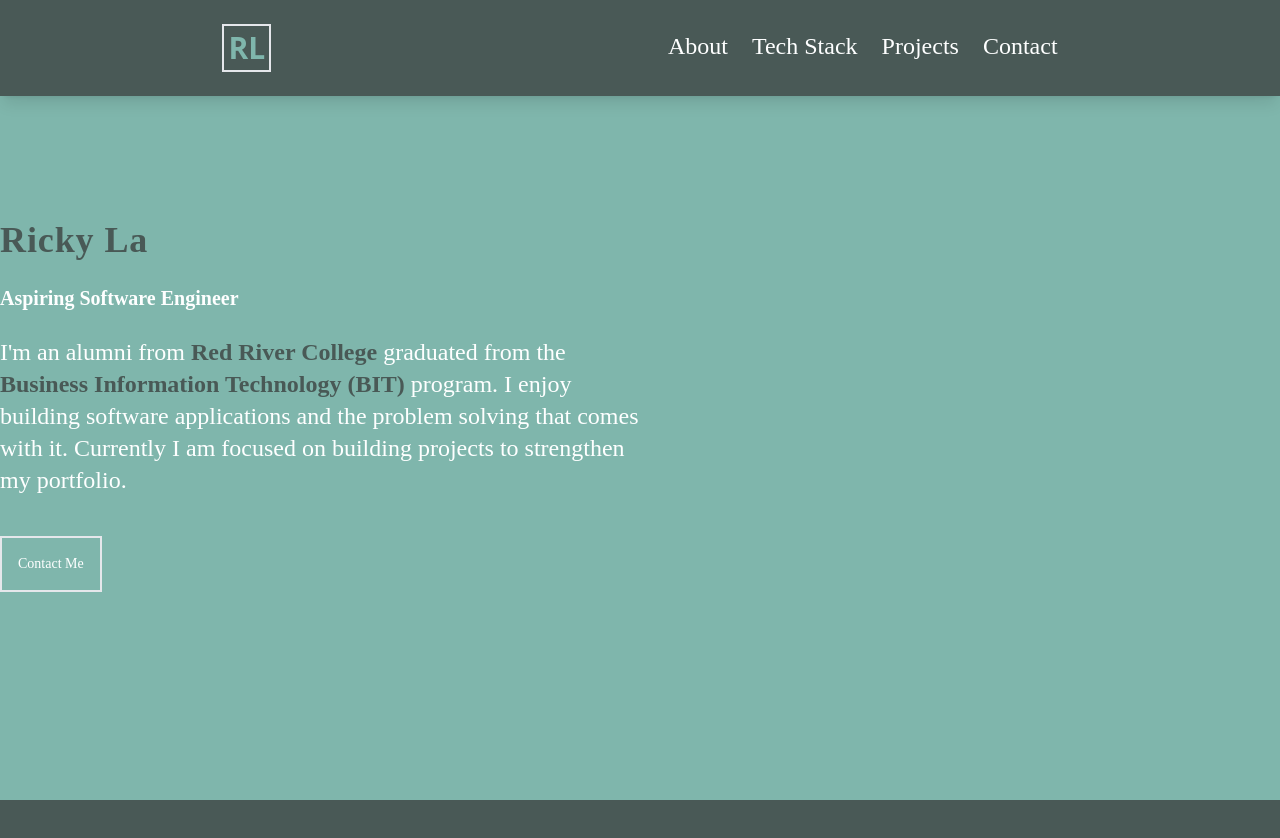
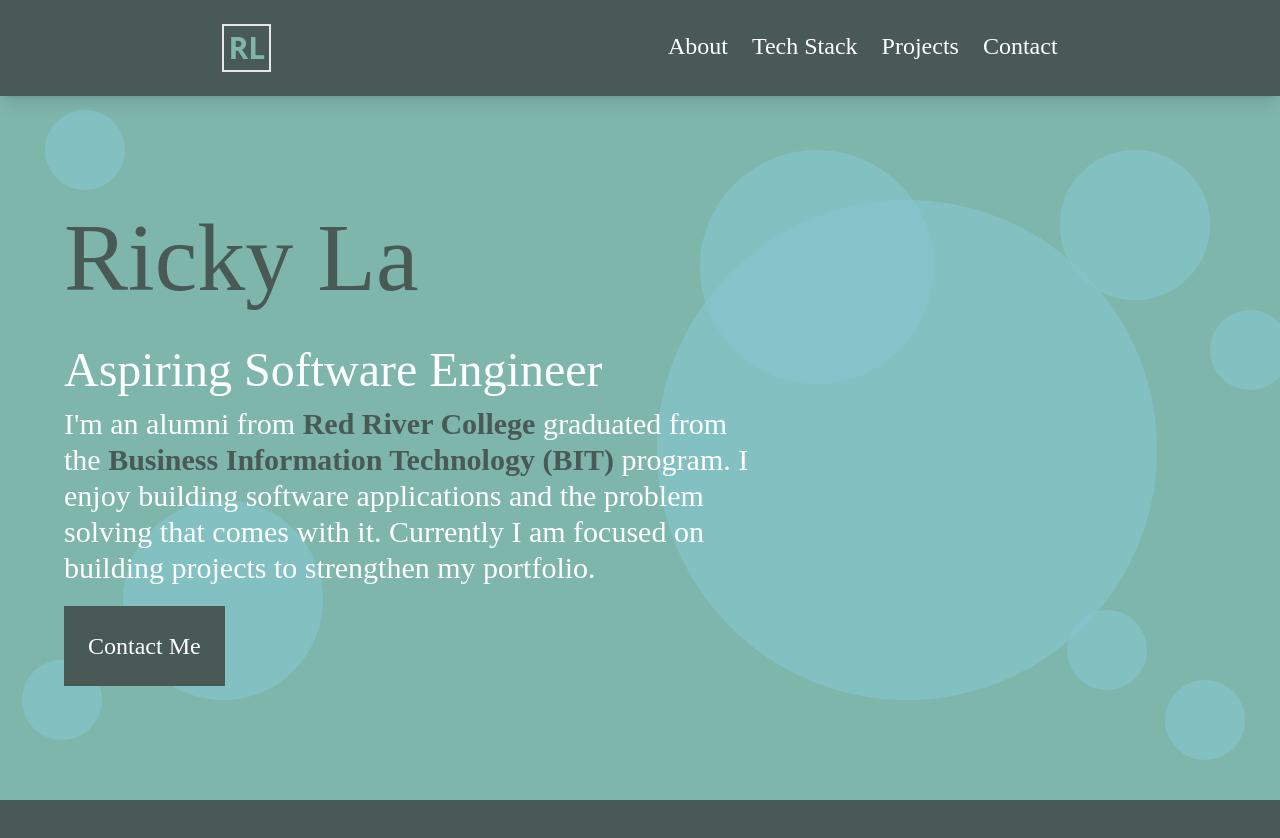
Before and after one commit to Laxunie/portfolio, a React (Create React App) app: page / in a window 1280 px wide. Shown: the top 838 px of the page. Built offline with nearby package versions, Linux system fonts and the light colour scheme; the HTML template or start-up script is replaced by a standard one; a web font is replaced by a local one.

Commit message:
finish hero/about me section

```diff
--- a/public/index.html
+++ b/public/index.html
@@ -5,39 +5,12 @@
     <link rel="icon" href="%PUBLIC_URL%/favicon.ico" />
     <meta name="viewport" content="width=device-width, initial-scale=1" />
     <meta name="theme-color" content="#000000" />
-    <meta
-      name="description"
-      content="Web site created using create-react-app"
-    />
+    <meta name="description" content="Web site created using create-react-app"/>
     <link rel="apple-touch-icon" href="%PUBLIC_URL%/logo192.png" />
-    <!--
-      manifest.json provides metadata used when your web app is installed on a
-      user's mobile device or desktop. See https://developers.google.com/web/fundamentals/web-app-manifest/
-    -->
     <link rel="manifest" href="%PUBLIC_URL%/manifest.json" />
-    <!--
-      Notice the use of %PUBLIC_URL% in the tags above.
-      It will be replaced with the URL of the `public` folder during the build.
-      Only files inside the `public` folder can be referenced from the HTML.
-
-      Unlike "/favicon.ico" or "favicon.ico", "%PUBLIC_URL%/favicon.ico" will
-      work correctly both with client-side routing and a non-root public URL.
-      Learn how to configure a non-root public URL by running `npm run build`.
-    -->
-    <title>React App</title>
+    <title>Ricky La</title>
   </head>
   <body>
-    <noscript>You need to enable JavaScript to run this app.</noscript>
     <div id="root"></div>
-    <!--
-      This HTML file is a template.
-      If you open it directly in the browser, you will see an empty page.
-
-      You can add webfonts, meta tags, or analytics to this file.
-      The build step will place the bundled scripts into the <body> tag.
-
-      To begin the development, run `npm start` or `yarn start`.
-      To create a production bundle, use `npm run build` or `yarn build`.
-    -->
   </body>
 </html>
--- /dev/null
+++ b/src/assets/images.js
@@ -0,0 +1,6 @@
+import blob from './images/blob.svg'
+
+// eslint-disable-next-line import/no-anonymous-default-export
+export default{
+    blob
+}
--- /dev/null
+++ b/src/assets/index.js
@@ -0,0 +1,3 @@
+import images from './images';
+
+export { images };
--- a/src/components/header.jsx
+++ b/src/components/header.jsx
@@ -1,20 +1,56 @@
 import React from 'react'
+import {images} from '../assets'
 import { useEffect } from 'react';
 
 const Header = () => {
+  useEffect(() => {
+    document.addEventListener("mousemove", parallax);
+
+    function parallax(e){
+      document.querySelectorAll(".object").forEach(function(move) {
+        var moving_value = move.getAttribute("data-value");
+        var x = e.clientX * moving_value/100;
+        var y = e.clientY * moving_value/100;
+        move.style.transform = "translateX(" + x + "px) translateY(" + y + "px)";
+        console.log(move.getAttribute("transform-value"))
+      })
+    }
+  })
+
   return (
-    <header className='bg-accent'>
-      <div className='flex flex-col min-w-[400px] h-screen justify-center mx-auto py-[100px] flex-wrap'>
-        <h1 className='text-primary text-4xl font-bold primary-text tracking-wide py-3'>Ricky La</h1>
-        <p className='secondary-text font-bold text-xl text-text py-3'>Aspiring Software Engineer</p>
-        <p className='max-w-[650px] text-text secondary-text break-words text-2xl pt-3'>I'm an alumni from <a href="https://www.rrc.ca/"
-        className='text-primary font-bold links-anim h-[25px] inline-block links-anim-colour1'>
-        Red River College</a> graduated from the <br/>
-        <a href="https://catalogue.rrc.ca/Programs/WPG/Fulltime/BUSGF-DP" className='text-primary font-bold links-anim inline-block h-[25px] links-anim-colour1'>
-        Business Information Technology (BIT)</a> program. I enjoy building software
-        applications and the problem solving that comes with it. Currently I am focused on building projects to strengthen my portfolio.</p>
-        <div>
-          <button className='flex border-2 items-center secondary-text p-4 mt-10'><a href="something" className='text-sm text-text'>Contact Me</a></button>
+    <header className='relative bg-accent flex justify-center items-center overflow-hidden'>
+      <svg height="100" width="400" className='xl:block hidden absolute top-[100px] left-[35px] object opacity-[0.7]' data-value="-2" transform-value={Math.random()}>
+        <circle width="59px" cx="50" cy="50" r="40" stroke-width="3" fill="#85C5CC" />
+      </svg>
+      <svg height="100" width="100" className='md:block hidden absolute bottom-[30px] right-[25px] object opacity-[0.7]' data-value="4" transform-value={Math.random()}>
+        <circle className="" cx="50" cy="50" r="40" stroke-width="3" fill="#85C5CC" />
+      </svg>
+      <svg height="100" width="100" className='md:block  hidden absolute top-[300px] right-[-20px] object opacity-[0.7]' data-value="-6" transform-value={Math.random()}>
+        <circle className="" cx="50" cy="50" r="40" stroke-width="3" fill="#85C5CC" />
+      </svg>
+      <svg height="100" width="100" className='md:block hidden absolute bottom-[50px] left-[12px] object opacity-[0.7]' data-value="-6" transform-value={Math.random()}>
+        <circle className="" cx="50" cy="50" r="40" stroke-width="3" fill="#85C5CC" />
+      </svg>
+      <svg height="100" width="100" className='md:block hidden absolute bottom-[100px] right-[123px] object opacity-[0.7]' data-value="-6" transform-value={Math.random()}>
+        <circle className="" cx="50" cy="50" r="40" stroke-width="3" fill="#85C5CC" />
+      </svg>
+      <div className='md:block hidden absolute top-[150px] left-[700px] w-[234px] h-[234px] bg-[#85C5CC] object opacity-[0.7] border-2 rounded-[50%] border-[#85C5CC]' data-value="9"></div>
+      <div className='md:block hidden absolute top-[150px] right-[70px] w-[150px] h-[150px] bg-[#85C5CC] object opacity-[0.7] border-2 rounded-[50%] border-[#85C5CC]' data-value="2"></div>
+      <div className='md:block hidden absolute bottom-[100px] right-[123px] w-[500px] h-[500px] bg-[#85C5CC] object opacity-[0.7] border-2 rounded-[50%] border-[#85C5CC]' data-value="-6"/>
+      <div className='md:block hidden absolute bottom-[100px] left-[123px] w-[200px] h-[200px] bg-[#85C5CC] object opacity-[0.7] border-2 rounded-[50%] border-[#85C5CC]' data-value="9"></div>
+      <div className='xl:w-[1200px] md:w-[600px] flex w-[1000px] h-screen items-center mx-auto pt-[96px] px-6 z-[1]'>
+        <div className='xl:w-[700px]'>
+          <h1 className='md:text-8xl text-primary primary-text text-5xl'>Ricky La</h1>
+          <p className='md:text-5xl text-text secondary-text text-3xl pt-10'>Aspiring Software Engineer</p>
+          <p className='md:text-3xl text-text secondary-text pt-3'>I'm an alumni from <a href="https://www.rrc.ca/"
+          className='primary-text text-primary font-bold links-anim h-[25px] inline-block links-anim-colour1'>
+          Red River College</a> graduated from the{" "}
+          <a href="https://catalogue.rrc.ca/Programs/WPG/Fulltime/BUSGF-DP" className='primary-text text-primary font-bold links-anim h-[25px] links-anim-colour1'>
+          Business Information Technology (BIT) </a> program. I enjoy building software
+          applications and the problem solving that comes with it. Currently I am focused on building projects to strengthen my portfolio.</p>
+          <div className='flex items-center secondary-text mt-5'>
+            <button className='md:p-6 p-4 bg-primary'><a href="something" className='md:text-2xl text-sm text-text'>Contact Me</a></button>
+          </div>
         </div>
       </div>
     </header>
--- a/src/components/navbar.jsx
+++ b/src/components/navbar.jsx
@@ -1,5 +1,4 @@
 import React, {useEffect, useState} from 'react'
-import {AiOutlineMenu} from 'react-icons/ai'
 import AOS from 'aos';
 import { Sling as Hamburger } from 'hamburger-react'
 
@@ -20,7 +19,7 @@ const Navbar = () => {
   }
 
   return (
-    <nav className='sm:justify-around flex items-center display-none justify-between  fixed backdrop-blur w-full p-6 bg-primary shadow-lg'>
+    <nav className='sm:justify-around flex items-center display-none justify-between  fixed backdrop-blur w-full p-6 bg-primary shadow-lg z-[2]'>
       <h1 className='text-3xl font-bold text-accent border-2 hover:bg-text duration-200 p-1 cursor-pointer z-[-1]'>RL</h1>
       <div className='sm:flex hidden'>
         <ul className='flex gap-6 items-center text-text text-2xl secondary-text'>
@@ -31,7 +30,7 @@ const Navbar = () => {
         </ul>
       </div>
       <div className='sm:hidden flex'>
-        <Hamburger onToggle={(e) => hamburgerClick()} toggled={isOpen} toggle={setOpen} direction="left" color='#7FB6AC'/>
+        <Hamburger onToggle={() => hamburgerClick()} toggled={isOpen} toggle={setOpen} direction="left" color='#7FB6AC'/>
         <div id='hamburger' className='fixed right-0 top-0 bg-primary w-[0px] h-screen z-[-1] duration-200'>
             <ul className='flex flex-col justify-center uppercase text-lg text-center h-screen gap-5'>
               <li id="media-text" className='text-3xl text-text secondary-text'>About</li>
--- a/src/components/techstack.jsx
+++ b/src/components/techstack.jsx
@@ -3,7 +3,7 @@ import React from 'react'
 const techstack = () => {
   return (
     <div className='w-full h-[500px] flex flex-col justify-center items-center gap-[4rem]'>
-      {/* <div className='flex gap-[100px] w-full relative'>
+      {/* <div className='rotater1 flex gap-[100px] w-full relative'>
         <div className='flex gap-[100px]'>
           <img className="w-[100px]" src="https://cdn.jsdelivr.net/gh/devicons/devicon/icons/css3/css3-original.svg"/>
           <img className='w-[100px]' src="https://cdn.jsdelivr.net/gh/devicons/devicon/icons/express/express-original-wordmark.svg" />
--- a/src/index.css
+++ b/src/index.css
@@ -41,13 +41,3 @@ body{
 .links-anim:hover{
   background-size: 100% 2px;
 }
-
-.rotater1{
-  animation: rotate 15s linear infinite;
-}
-
-@keyframes rotate{
-  100%{
-    transform: translate(100vw,0)
-  }
-}
```
Also changed, not shown: src/assets/images/blob.svg (added), 1 other file (tests, documents, lock files or other folders).
